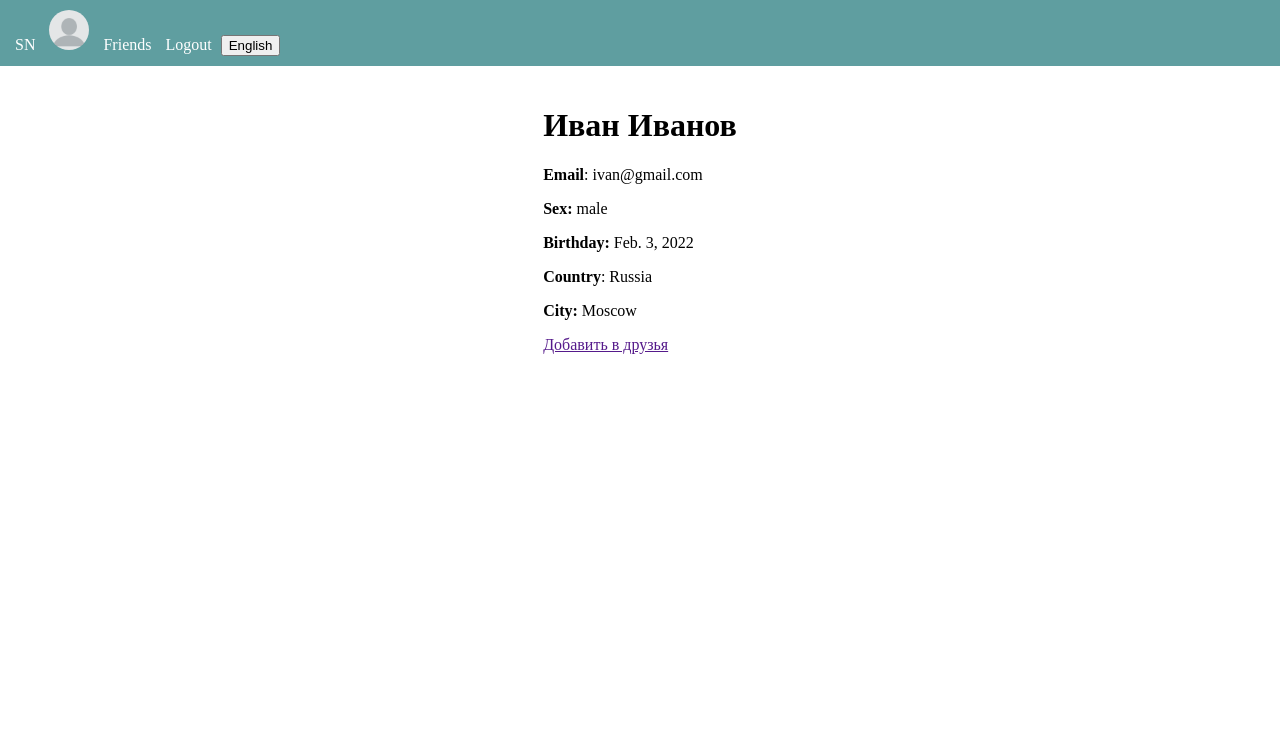
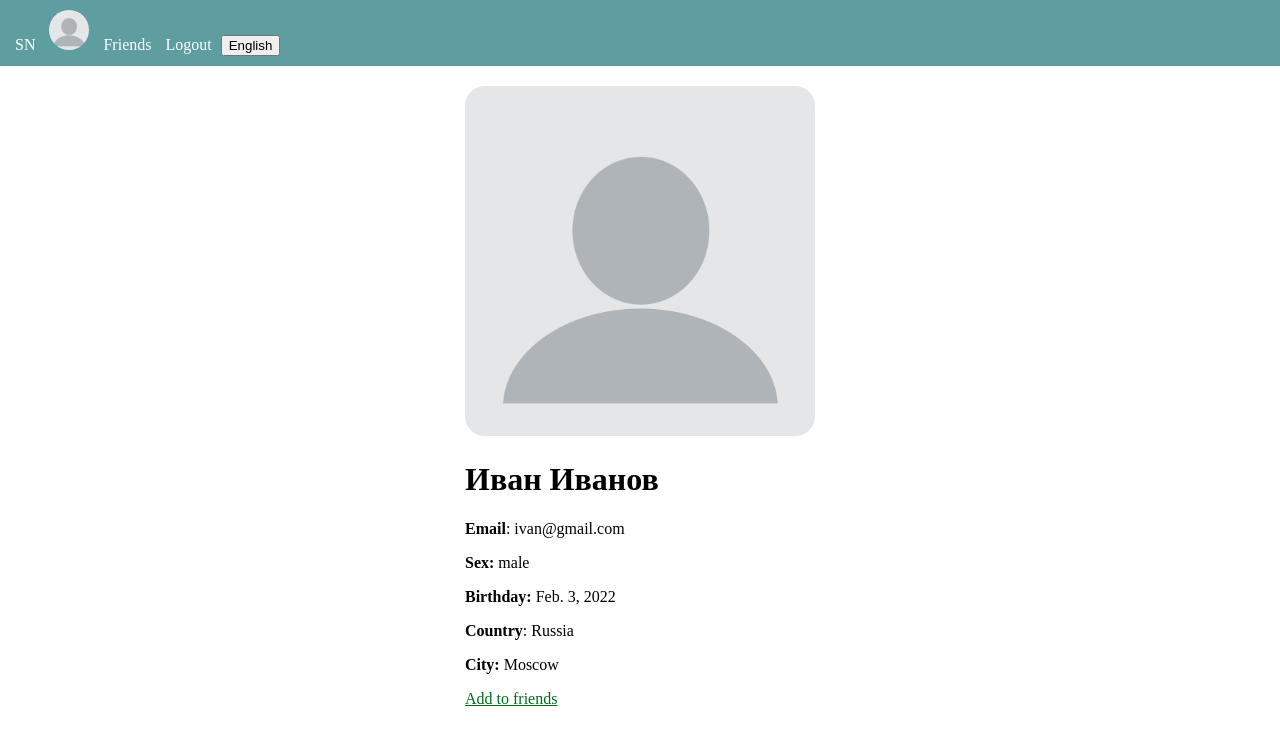
Before and after one commit to zovenor/social_network, a Django app: a page that uses SN/mainpage/templates/mainpage/account.html in a window 1280 px wide. Shown: the top 745 px of the page. Run offline with Django 4.2, Linux system fonts and the light colour scheme; a user stored in the database is signed in; data comes from the database, SQL or seed files in the repository; both versions use the stored data as it was after the commit; data that the repository does not hold is empty.

Commit message:
Fixed bugs

```diff
--- a/SN/mainpage/langs.py
+++ b/SN/mainpage/langs.py
@@ -28,6 +28,7 @@ class EN:
             'female': 'female',
             'none': 'none',
         }
+        add_friend = "Add to friends"
 
     class Friends(BASE):
         title = "Friends"
@@ -40,7 +41,7 @@ class EN:
         remove_friend = "Remove a friend"
         remove_request = "Remove a request"
         all_users = "All users"
-        add_request = "Add friend"
+        add_request = "Add to friends"
 
     class Reg(BASE):
         title = "Registration"
@@ -97,6 +98,7 @@ class RU(EN):
             'female': 'женский',
             'none': 'не определён',
         }
+        add_friend = "Добавить в друзья"
 
     class Friends(EN.Friends, BASE):
         title = "Друзья"
--- a/SN/mainpage/static/mainpage/account.css
+++ b/SN/mainpage/static/mainpage/account.css
@@ -1,8 +1,21 @@
 .account_photo{
     border-radius: 20px;
+    width: 350px;
 }
 main{
     display: flex;
     flex-flow: column;
     align-items: center;
 }
+.accept_request{
+    color: #264b5d;
+}
+.remove_request{
+    color: #f5dd5d;
+}
+.add_request{
+    color: #006b1b;
+}
+.remove_friend{
+    color: #993333;
+}
--- a/SN/mainpage/static/mainpage/friends.css
+++ b/SN/mainpage/static/mainpage/friends.css
@@ -1,6 +1,3 @@
-.remove_friend{
-    color: #993333;
-}
 .user{
     display: flex;
     align-items: center;
@@ -27,3 +24,6 @@
 .add_request{
     color: #006b1b;
 }
+.remove_friend{
+    color: #993333;
+}
--- a/SN/mainpage/templates/mainpage/account.html
+++ b/SN/mainpage/templates/mainpage/account.html
@@ -8,9 +8,13 @@
 
     <div class="account">
         <link rel="stylesheet" href="{% static 'mainpage/account.css' %}">
-        {% if user_view.photo and permissions != 'closed' %}
-            <img class="account_photo" src="{{ user_view.photo }}" width="350px">
-        {% endif  %}
+        {% if permissions != "closed" %}
+            {% if user_view.photo %}
+                <img class="account_photo" src="{{ user_view.photo }}">
+            {% else %}
+                <img class="account_photo" src="{% static 'mainpage/img/user.png' %}">
+            {% endif  %}
+        {% endif %}
         <h1>{{ user_view.user.first_name }} {{ user_view.user.last_name }}</h1>
         {% if permissions != 'closed' %}
             <p><b>{{ list.email }}</b>: {{ user_view.user.email }}</p>
@@ -18,8 +22,10 @@
             <p><b>{{ list.age }}: </b>{{ user_view.age }}</p>
             <p><b>{{ list.country }}</b>: {{ user_view.country }}</p>
             <p><b>{{ list.city }}: </b>{{ user_view.city }}</p>
-            {% if user.id != user_view.user.id %}
-                <a href="">Добавить в друзья</a>
+            {% if user.is_authenticated %}
+                {% if user.id != user_view.user.id %}
+                    {{ user_to_user|safe }}
+                {% endif %}
             {% endif %}
         {% else %}
             <h3>{{ list.permissions }}</h3>
--- a/SN/mainpage/views.py
+++ b/SN/mainpage/views.py
@@ -4,6 +4,39 @@ from django.contrib.auth.models import User
 from django.contrib.auth import authenticate, login, logout
 from . import langs
 from .models import Friend, Follower, UserDetail
+
+
+def user_to_user(self, request, user_view, url=""):
+    id1 = request.user.id
+    id2 = user_view.user.id
+    response = {
+        'url': request.path,
+    }
+    if Friend.objects.filter(user1=id1, user2=id2) or Friend.objects.filter(user1=id2, user2=id1):
+        response.update({
+            'text': get_wordlist(request).Friends.remove_friend,
+            'link': f'/friends?rm=id{id2}',
+            'class': "remove_friend",
+        })
+    elif Follower.objects.filter(user1=id2, user2=id1):
+        response.update({
+            'text': get_wordlist(request).Friends.accept_the_request,
+            'link': f'/friends?add=id{id2}',
+            'class': "accept_request",
+        })
+    elif Follower.objects.filter(user1=id1, user2=id2):
+        response.update({
+            'text': get_wordlist(request).Friends.remove_request,
+            'link': f'/friends?rm_request=id{id2}',
+            'class': "remove_request",
+        })
+    else:
+        response.update({
+            'text': get_wordlist(request).Friends.add_request,
+            'link': f'/friends?add_request=id{id2}',
+            'class': "add_request",
+        })
+    return f'<a class="{response["class"]}" href="{response["link"]}&url={response["url"]}">{response["text"]}</a>'
 
 
 def base(func):
@@ -130,6 +163,7 @@ class AccountIDView(View):
                 'user_view': UserDetail.objects.get(user=id),
                 'list': get_wordlist(request).Account,
                 'get_sex': get_sex(request, UserDetail.objects.get(user=id).sex),
+                'user_to_user': user_to_user(self, request, UserDetail.objects.get(user=id)),
             })
             if request.user.id == id and user_view == None:
                 return redirect('/account')
@@ -164,7 +198,7 @@ class YourAccountView(View):
 class LogOutView(View):
 
     @user_is_authenticated
-    def get(self, request, **kwargs):
+    def get(self, request, url="", **kwargs):
         logout(request)
         return redirect(request.GET['url'])
 
```
Also changed, not shown: SN/mainpage/templates/mainpage/reg.html (+4 -4 lines), SN/db.sqlite3.
